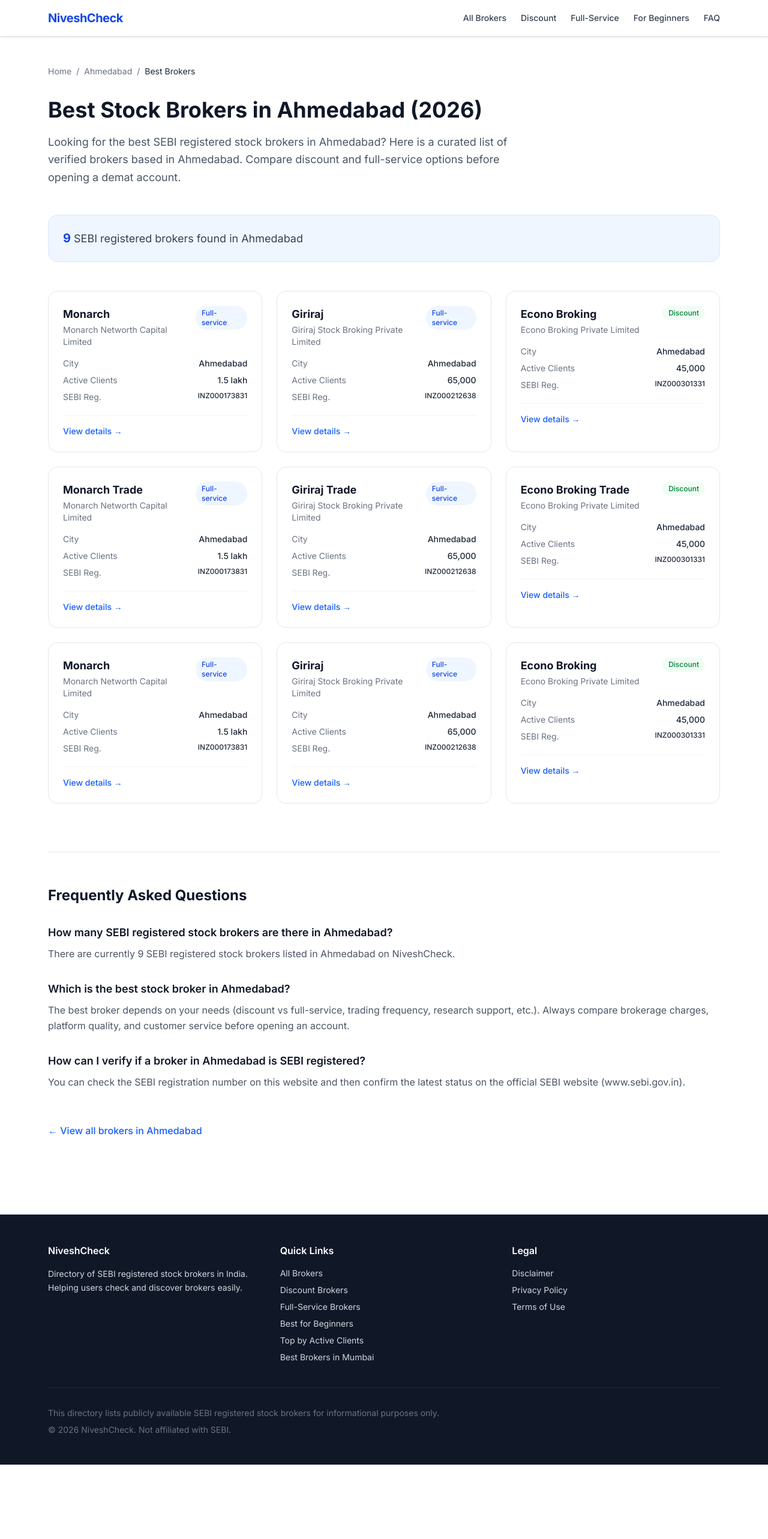
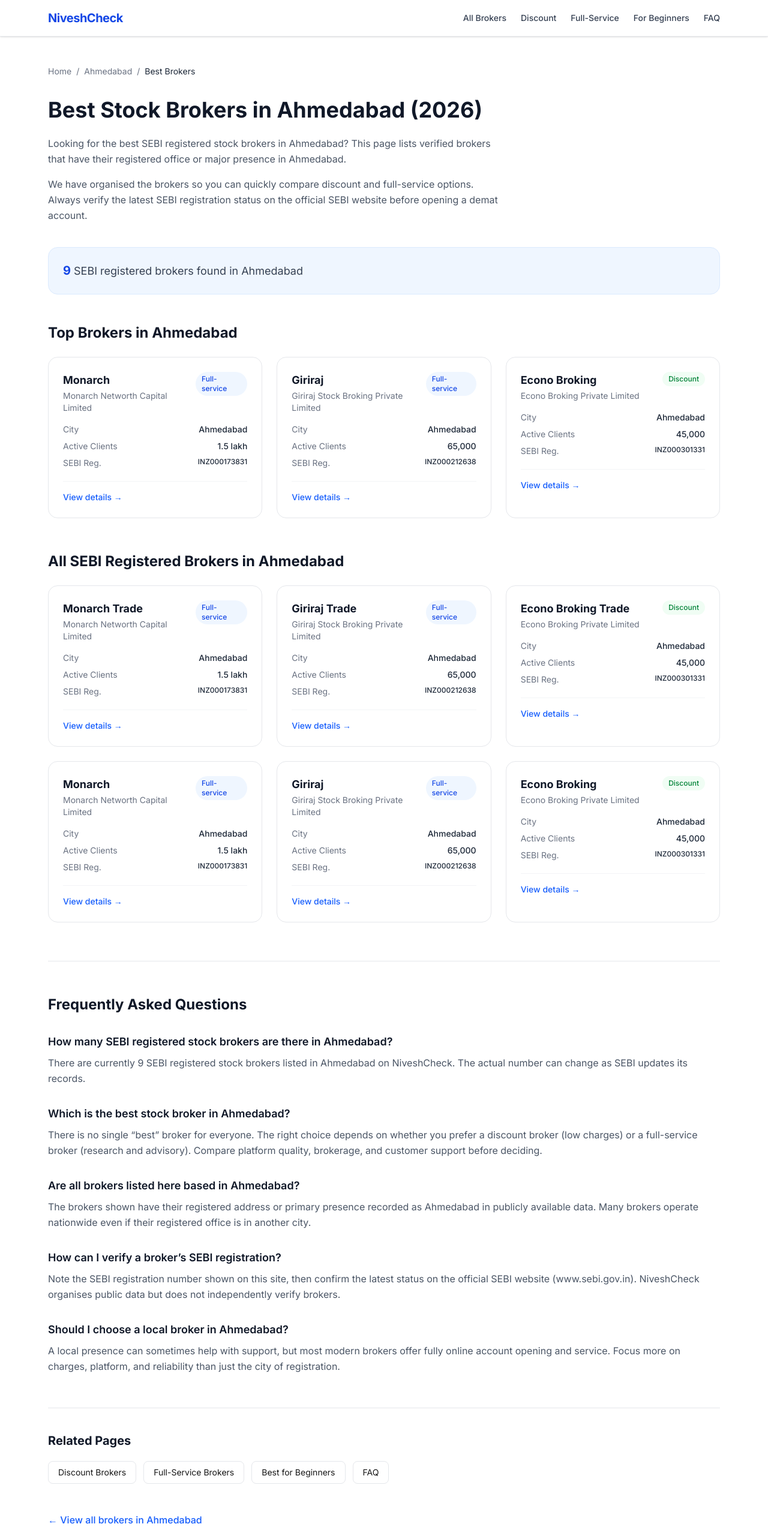
Before and after one commit to divynventures/niveshcheck, a Next.js app: page /best/ahmedabad in a window 1280 px wide. Shown: the top 2566 px of the page at 60% size. Before the commit the page ends 2442 px from the top, so only its background shows below. Built offline with nearby package versions, Linux system fonts and the light colour scheme.

Commit message:
Improve Best Brokers in City pages with more unique content and FAQs

```diff
--- a/src/app/best/[city]/page.tsx
+++ b/src/app/best/[city]/page.tsx
@@ -25,8 +25,8 @@
     .join(" ");
 
   return {
-    title: `Best Stock Brokers in ${cityName} (2026) | SEBI Registered`,
-    description: `Find the best SEBI registered stock brokers in ${cityName}. Compare discount and full-service brokers available in ${cityName}.`,
+    title: `Best Stock Brokers in ${cityName} (2026)`,
+    description: `Find the best SEBI registered stock brokers in ${cityName}. Compare discount and full-service brokers based in ${cityName} before opening a demat account.`,
   };
 }
 
@@ -47,12 +47,15 @@
 
   if (cityBrokers.length === 0) notFound();
 
-  // Put brokers with active client numbers first
+  // Prioritise brokers that have active client data
   const sortedBrokers = [...cityBrokers].sort((a, b) => {
     if (a.activeClients && !b.activeClients) return -1;
     if (!a.activeClients && b.activeClients) return 1;
     return 0;
   });
+
+  const topBrokers = sortedBrokers.slice(0, 3);
+  const remainingBrokers = sortedBrokers.slice(3);
 
   return (
     <div className="max-w-6xl mx-auto px-4 py-12">
@@ -70,15 +73,21 @@
       </nav>
 
       {/* Header */}
-      <div className="mb-12">
-        <h1 className="text-3xl md:text-4xl font-bold text-gray-900 mb-4 leading-tight">
+      <div className="mb-10">
+        <h1 className="text-3xl md:text-4xl font-bold text-gray-900 mb-5 leading-tight">
           Best Stock Brokers in {cityName} (2026)
         </h1>
-        <p className="text-lg text-gray-600 max-w-3xl leading-relaxed">
-          Looking for the best SEBI registered stock brokers in {cityName}?
-          Here is a curated list of verified brokers based in {cityName}.
-          Compare discount and full-service options before opening a demat account.
-        </p>
+
+        <div className="prose prose-gray max-w-3xl text-gray-600 leading-relaxed space-y-4">
+          <p>
+            Looking for the best SEBI registered stock brokers in {cityName}?
+            This page lists verified brokers that have their registered office or major presence in {cityName}.
+          </p>
+          <p>
+            We have organised the brokers so you can quickly compare discount and full-service options.
+            Always verify the latest SEBI registration status on the official SEBI website before opening a demat account.
+          </p>
+        </div>
       </div>
 
       {/* Stats */}
@@ -89,12 +98,33 @@
         </p>
       </div>
 
-      {/* Broker List */}
-      <div className="grid grid-cols-1 md:grid-cols-2 lg:grid-cols-3 gap-6 mb-20">
-        {sortedBrokers.map((broker) => (
-          <BrokerCard key={broker.id} broker={broker} />
-        ))}
-      </div>
+      {/* Top Brokers */}
+      {topBrokers.length > 0 && (
+        <section className="mb-14">
+          <h2 className="text-2xl font-bold text-gray-900 mb-6">
+            Top Brokers in {cityName}
+          </h2>
+          <div className="grid grid-cols-1 md:grid-cols-2 lg:grid-cols-3 gap-6">
+            {topBrokers.map((broker) => (
+              <BrokerCard key={broker.id} broker={broker} />
+            ))}
+          </div>
+        </section>
+      )}
+
+      {/* All Brokers */}
+      {remainingBrokers.length > 0 && (
+        <section className="mb-16">
+          <h2 className="text-2xl font-bold text-gray-900 mb-6">
+            All SEBI Registered Brokers in {cityName}
+          </h2>
+          <div className="grid grid-cols-1 md:grid-cols-2 lg:grid-cols-3 gap-6">
+            {remainingBrokers.map((broker) => (
+              <BrokerCard key={broker.id} broker={broker} />
+            ))}
+          </div>
+        </section>
+      )}
 
       {/* FAQ Section */}
       <section className="border-t border-gray-200 pt-14">
@@ -109,6 +139,7 @@
             </h3>
             <p className="text-gray-600 leading-relaxed">
               There are currently {cityBrokers.length} SEBI registered stock brokers listed in {cityName} on NiveshCheck.
+              The actual number can change as SEBI updates its records.
             </p>
           </div>
 
@@ -117,24 +148,76 @@
               Which is the best stock broker in {cityName}?
             </h3>
             <p className="text-gray-600 leading-relaxed">
-              The best broker depends on your needs (discount vs full-service, trading frequency, research support, etc.).
-              Always compare brokerage charges, platform quality, and customer service before opening an account.
+              There is no single “best” broker for everyone. The right choice depends on whether you prefer a discount broker (low charges)
+              or a full-service broker (research and advisory). Compare platform quality, brokerage, and customer support before deciding.
             </p>
           </div>
 
           <div>
             <h3 className="font-semibold text-lg text-gray-900 mb-2">
-              How can I verify if a broker in {cityName} is SEBI registered?
+              Are all brokers listed here based in {cityName}?
             </h3>
             <p className="text-gray-600 leading-relaxed">
-              You can check the SEBI registration number on this website and then confirm the latest status on the official SEBI website (www.sebi.gov.in).
+              The brokers shown have their registered address or primary presence recorded as {cityName} in publicly available data.
+              Many brokers operate nationwide even if their registered office is in another city.
+            </p>
+          </div>
+
+          <div>
+            <h3 className="font-semibold text-lg text-gray-900 mb-2">
+              How can I verify a broker’s SEBI registration?
+            </h3>
+            <p className="text-gray-600 leading-relaxed">
+              Note the SEBI registration number shown on this site, then confirm the latest status on the official SEBI website (www.sebi.gov.in).
+              NiveshCheck organises public data but does not independently verify brokers.
+            </p>
+          </div>
+
+          <div>
+            <h3 className="font-semibold text-lg text-gray-900 mb-2">
+              Should I choose a local broker in {cityName}?
+            </h3>
+            <p className="text-gray-600 leading-relaxed">
+              A local presence can sometimes help with support, but most modern brokers offer fully online account opening and service.
+              Focus more on charges, platform, and reliability than just the city of registration.
             </p>
           </div>
         </div>
       </section>
 
+      {/* Related Links */}
+      <section className="mt-14 pt-10 border-t border-gray-200">
+        <h2 className="text-xl font-bold text-gray-900 mb-5">Related Pages</h2>
+        <div className="flex flex-wrap gap-3">
+          <Link
+            href="/discount-stock-brokers"
+            className="px-4 py-2 bg-white border border-gray-200 rounded-lg text-sm hover:border-blue-400 transition"
+          >
+            Discount Brokers
+          </Link>
+          <Link
+            href="/full-service-stock-brokers"
+            className="px-4 py-2 bg-white border border-gray-200 rounded-lg text-sm hover:border-blue-400 transition"
+          >
+            Full-Service Brokers
+          </Link>
+          <Link
+            href="/best-stock-brokers-for-beginners"
+            className="px-4 py-2 bg-white border border-gray-200 rounded-lg text-sm hover:border-blue-400 transition"
+          >
+            Best for Beginners
+          </Link>
+          <Link
+            href="/faq"
+            className="px-4 py-2 bg-white border border-gray-200 rounded-lg text-sm hover:border-blue-400 transition"
+          >
+            FAQ
+          </Link>
+        </div>
+      </section>
+
       {/* Back link */}
-      <div className="mt-14">
+      <div className="mt-12">
         <Link
           href={`/city/${city}`}
           className="text-blue-600 hover:underline font-medium"
```
